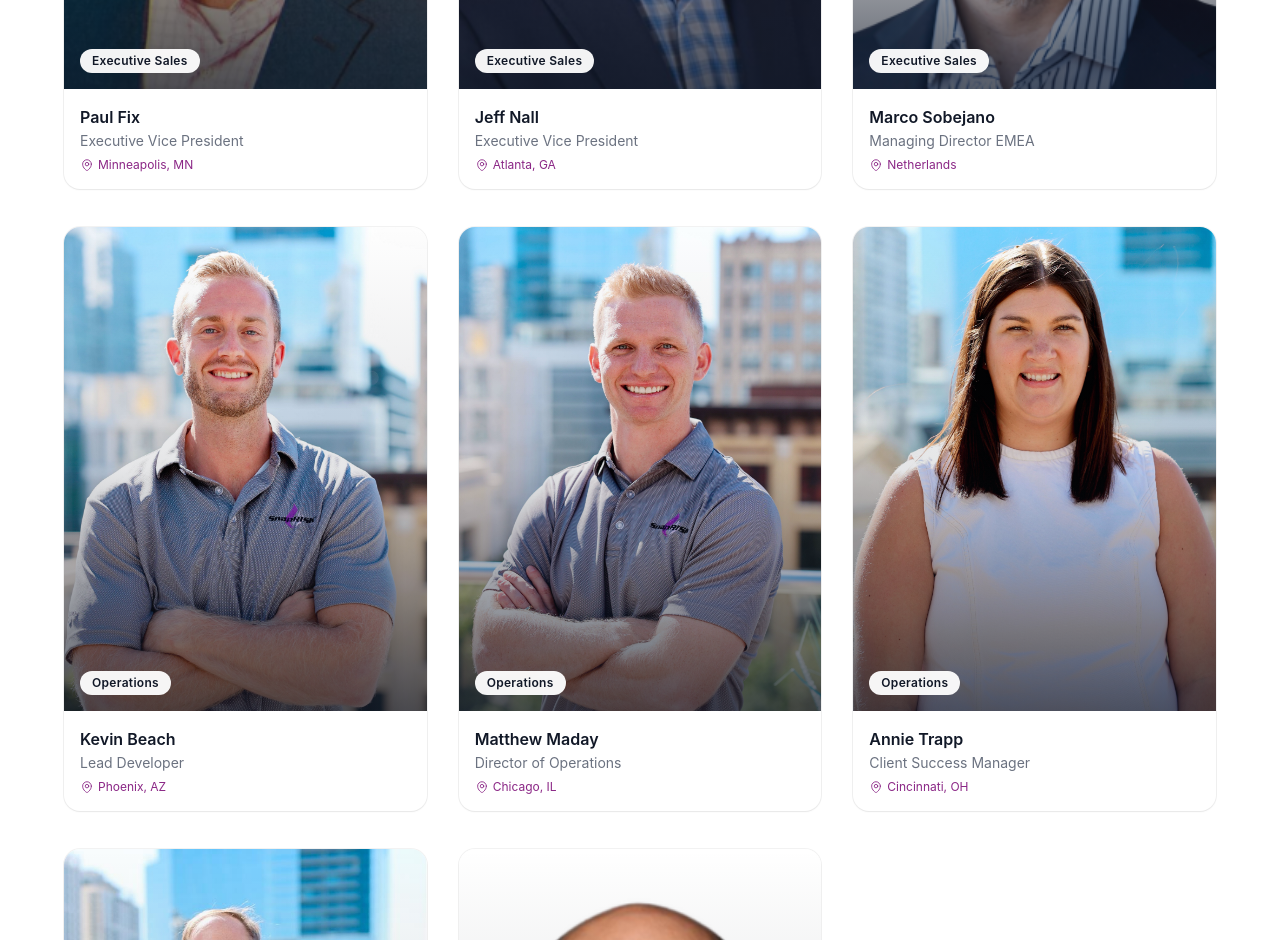
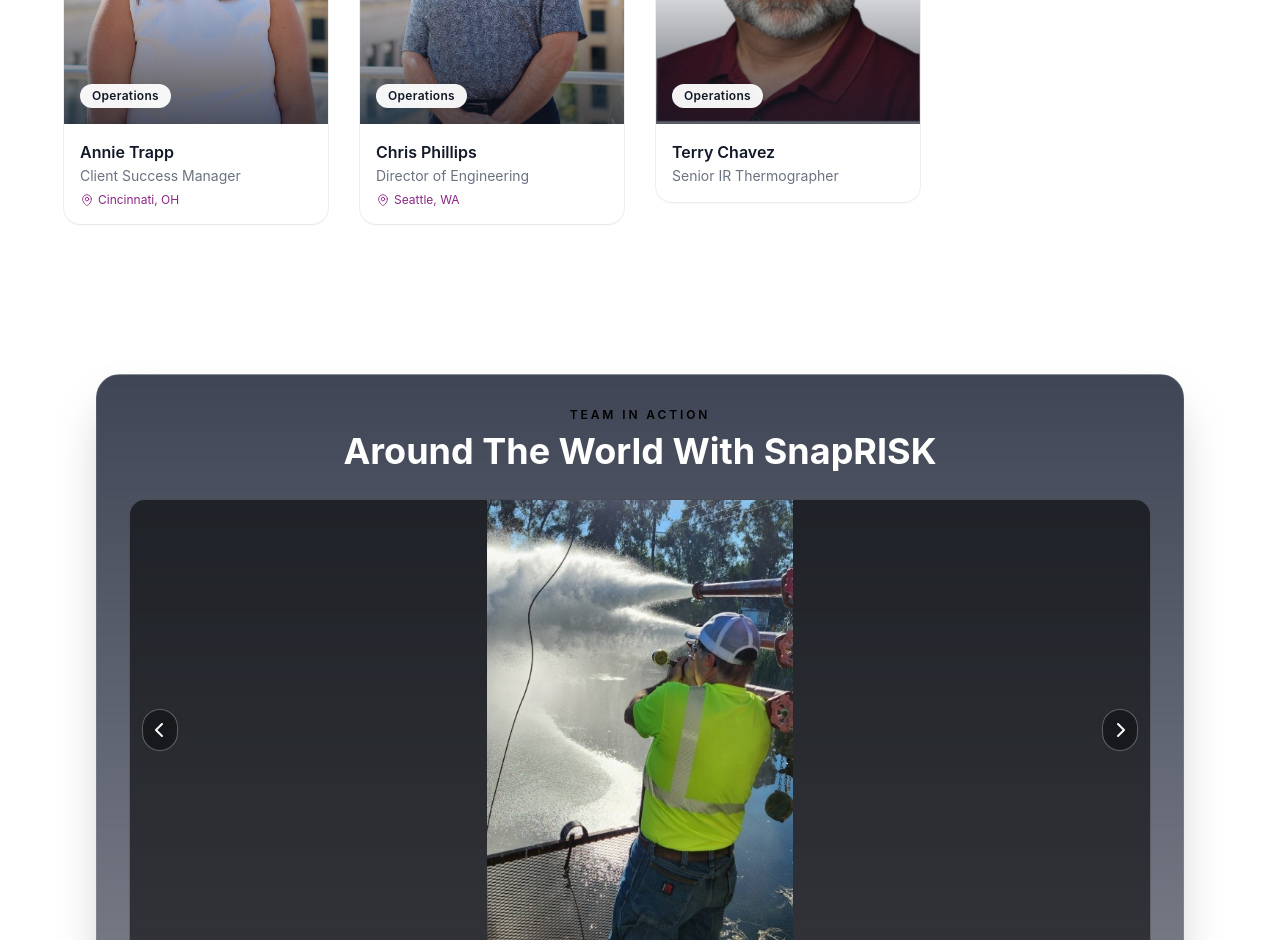
Before and after one commit to gozogg/snaprisk-web-2, a React (Create React App) app: page /about/team in a window 1280 px wide. Shown: the part 1860-2800 px from the top of the page. Built offline with nearby package versions, Linux system fonts and the light colour scheme.

Commit message:
changed some verbiage

```diff
--- a/src/components/Navbar.js
+++ b/src/components/Navbar.js
@@ -4,21 +4,21 @@ import { Popover, PopoverButton, PopoverPanel } from '@headlessui/react';
 import ReactiveHeaderHideOnDrag from './ReactiveHeader';
 
 const solutionItems = [
-  { to: '/solutions/hpr', label: 'HPR', description: ' Reduce High-Potential Risks', icon: 'fa-solid fa-clipboard-check' },
+  { to: '/solutions/hpr', label: 'HPR', description: ' Reduce High-Property Risks', icon: 'fa-solid fa-clipboard-check' },
   { to: '/solutions/snaprec', label: 'SnapREC®', description: 'Simplify Recommendation Tracking', icon: 'fa-solid fa-clipboard-list' },
   { to: '/solutions/snapcat', label: 'SnapCAT®', description: 'Organize Critical Asset Data', icon: 'fa-solid fa-cloud-bolt' },
-  { to: '/solutions/snapcope', label: 'SnapCOPE®', description: 'Centralize Operational Safety Insights', icon: 'fa-solid fa-magnifying-glass' },
+  { to: '/solutions/snapcope', label: 'SnapCOPE®', description: 'Centralize Operational Insights', icon: 'fa-solid fa-magnifying-glass' },
   { to: '/solutions/snapir', label: 'SnapIR', description: 'Identify Thermal Issues Early', icon: 'fa-solid fa-temperature-full' },
   { to: '/solutions/snapvalues', label: 'SnapVALUES™', description: 'Measure Risk And Performance', icon: 'fa-solid fa-coins' },
-  { to: '/solutions/self-e-audit', label: 'Self E-Audit®', description: 'Self-Guided Electrical Compliance Reviews', icon: 'fa-solid fa-gears' },
-  { to: '/solutions/snapalert', label: 'SnapALERT®', description: 'Real-Time Risk Notifications', icon: 'fa-solid fa-triangle-exclamation' },
+  { to: '/solutions/self-e-audit', label: 'Self E-Audit®', description: 'Self-Guided Risk Assessment', icon: 'fa-solid fa-gears' },
+  { to: '/solutions/snapalert', label: 'SnapALERT®', description: 'Platform-driven insights ', icon: 'fa-solid fa-triangle-exclamation' },
 ];
 
 const technologyItems = [
   {
     to: '/technology/dashboard',
     label: 'Dashboard',
-    description: 'Analyze and Track your Fire Data',
+    description: 'Analyze and Track your Property Data',
     icon: 'fa-solid fa-chart-line',
   },
   {
--- a/src/components/TeamMemberPopover.js
+++ b/src/components/TeamMemberPopover.js
@@ -14,7 +14,7 @@ function TeamMemberCard({ member, isSelected, onSelect }) {
             transition={{ type: 'spring', stiffness: 400, damping: 25 }}
           >
             <div className="relative overflow-hidden rounded-2xl bg-white shadow-sm ring-1 ring-gray-950/5 transition-shadow duration-300 group-hover:shadow-xl group-hover:shadow-gray-900/10 group-hover:ring-gray-950/10">
-              <div className="relative aspect-[3/4] overflow-hidden">
+              <div className="relative aspect-[11/12] overflow-hidden">
                 <img src={member.photo} alt={member.name} className="h-full w-full object-cover transition-transform duration-500 ease-out group-hover:scale-105" />
                 <div className="absolute inset-0 bg-gradient-to-t from-gray-900/70 via-gray-900/10 to-transparent" />
 
@@ -26,6 +26,7 @@ function TeamMemberCard({ member, isSelected, onSelect }) {
               <div className="px-4 py-4">
                 <h3 className="text-base font-semibold text-gray-900">{member.name}</h3>
                 <p className="mt-0.5 text-sm text-gray-500">{member.title}</p>
+                {member.location && (
                     <p className="mt-1.5 flex items-center gap-1 text-xs text-primary">
                     <svg className="h-3.5 w-3.5 shrink-0" fill="none" viewBox="0 0 24 24" strokeWidth={1.5} stroke="currentColor">
                       <path strokeLinecap="round" strokeLinejoin="round" d="M15 10.5a3 3 0 1 1-6 0 3 3 0 0 1 6 0Z" />
@@ -33,6 +34,7 @@ function TeamMemberCard({ member, isSelected, onSelect }) {
                     </svg>
                     {member.location}
                   </p>
+                )}
               </div>
             </div>
           </motion.button>
@@ -108,6 +110,7 @@ function TeamMemberCard({ member, isSelected, onSelect }) {
             </div>
 
             <div className="px-5 py-5">
+             {member.location && (
                 <p className="mb-1 flex items-center gap-1.5 text-xs font-medium uppercase tracking-wider text-primary">
                 <svg className="h-3.5 w-3.5" fill="none" viewBox="0 0 24 24" strokeWidth={1.5} stroke="currentColor">
                   <path strokeLinecap="round" strokeLinejoin="round" d="M15 10.5a3 3 0 1 1-6 0 3 3 0 0 1 6 0Z" />
@@ -115,6 +118,7 @@ function TeamMemberCard({ member, isSelected, onSelect }) {
                 </svg>
                 {member.location}
               </p>
+             )}
               <p className="mt-3 text-sm leading-relaxed text-gray-600">{member.bio}</p>
             </div>
           </motion.div>
@@ -134,7 +138,7 @@ function TeamMemberCard({ member, isSelected, onSelect }) {
             <p className="mt-2 text-gray-500">Meet the people behind our mission — leaders, builders, and innovators shaping the future.</p>
           </header>
 
-          <div className="grid grid-cols-1 gap-6 sm:grid-cols-2 sm:gap-7 lg:grid-cols-3 lg:gap-8 2xl:grid-cols-4">
+          <div className="grid grid-cols-1 gap-6 sm:grid-cols-2 sm:gap-7 lg:grid-cols-4 lg:gap-8 2xl:grid-cols-4">
             {teamMembers.map(member => (
               <TeamMemberCard key={member.id} member={member} isSelected={selectedMember?.id === member.id} onSelect={setSelectedMember} />
             ))}
--- a/src/pages/about/OurTeam.js
+++ b/src/pages/about/OurTeam.js
@@ -236,7 +236,7 @@ const TEAM_MEMBERS = [
   {
     id: 4,
     name: 'Paul Fix',
-    title: 'Executive Vice President',
+    title: 'Director of Operations',
     location: 'Minneapolis, MN',
     category: 'Executive Sales',
     bio: `Paul Fix is an Executive Vice President with SnapRISK and has extensive experience as a sales and account management executive.
@@ -285,7 +285,7 @@ const TEAM_MEMBERS = [
     name: 'Kevin Beach',
     title: 'Lead Developer',
     location: 'Phoenix, AZ',
-    category: 'Operations',
+    category: 'Technology',
     bio: `Kevin attended the University of Illinois at Urbana-Champaign where he studied economics and computer
                   science, and has experience working in both the financial and insurance industries. Since joining the
                   team, Kevin has been continuously finding ways to integrate new technologies into SnapRISK® in order
@@ -297,9 +297,9 @@ const TEAM_MEMBERS = [
   {
     id: 8,
     name: 'Matthew Maday',
-    title: 'Director of Operations',
+    // title: 'Director of Operations',
     location: 'Chicago, IL',
-    category: 'Operations',
+    category: 'Technology',
     bio: `Matthew holds a bachelor’s degree from Oklahoma State University in fire protection and safety
                   engineering technology. He began his career at FM Global as a field engineer and then as a licensed
                   adjuster. Since joining the team, Matthew has applied his practical experience and knowledge to help
```
Lines whose indentation alone changed are shown as unchanged.
